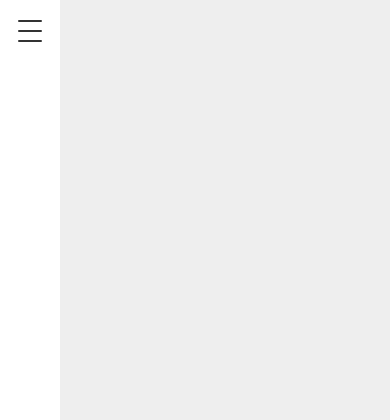
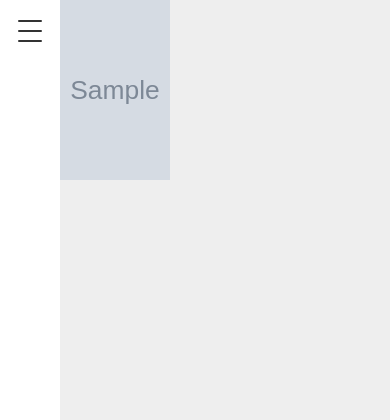
Before and after one commit to aleksandrmaksimoviclt/zavifoto.lt, a Django app: template website/templates/website/category.html in a window 390 px wide. Shown: the top 420 px of the page. Run offline with Django 3.2, Linux system fonts and the light colour scheme; tables that the repository leaves empty hold one stand-in row (values such as "Sample post"); the template is opened without the code that fills it: values that come from a table or form of the project are taken from there, most other values are stand-ins (such as "Sample title", 1, 10 or a date in 2020); grey boxes marked "Sample" are stand-in pictures; data that the repository does not hold is empty; parts of the project's set-up code (start-up, migrations or seed data) failed here and were passed over; some libraries are stand-ins or nearby versions; some web fonts are replaced.

```diff
--- a/static/website/css/lightgallery.css
+++ b/static/website/css/lightgallery.css
@@ -713,10 +713,16 @@ body:not(.lg-from-hash) .lg-outer.lg-start-zoom .lg-item.lg-complete .lg-object
   width: 1px;
   margin-right: -1px;
 }
+/*.lg-outer .lg-img-wrap {
+  position: static;
+  padding: 0 5px;
+}*/
+
 .lg-outer .lg-img-wrap {
   position: static;
-  padding: 0 5px;
+  padding: 65px 0px;
 }
+
 .lg-outer .lg-item.lg-complete {
   background-image: none;
 }
--- a/static/website/js/custom.js
+++ b/static/website/js/custom.js
@@ -18,10 +18,10 @@ $(document).ready(function () {
         });
     }
 
-    $("img").on("contextmenu", function () {
+    // $("img").on("contextmenu", function () {
 
-        return false;
-    });
+    //     return false;
+    // });
 
     setNavigation();
 
--- a/website/templates/website/category.html
+++ b/website/templates/website/category.html
@@ -3,7 +3,19 @@
 
 
 {% block content %}
-    {% include "website/side_photos.html" %}
+    <div class="demo-gallery">
+        <div class="row nomargin nopadding">
+            <ul id="lightgallery" class="list-unstyled marginbottom0">
+                {% for photo in photos %}
+                    <li class="col-xs-4 grid nopadding" data-src="{{photo.src}}">
+                        <a href="">
+                            <img class="imgcover grid" src="{{photo.src}}">
+                        </a>
+                    </li>
+                {% endfor %}
+            </ul>
+        </div>
+    </div>
 {% endblock content %}
 
 
--- a/website/templates/website/side_photos.html
+++ b/website/templates/website/side_photos.html
@@ -1,3 +1,4 @@
+<div class="demo-gallery">
     <div class="col-md-3 hidden-xs hidden-sm nopadding" id="right">
         <ul id="lightgallery" class="list-unstyled marginbottom0">
             {% for photo in photos %}
@@ -9,3 +10,4 @@
             {% endfor %}
         </ul>
     </div>
+</div>
```
Lines whose indentation alone changed are shown as unchanged.
